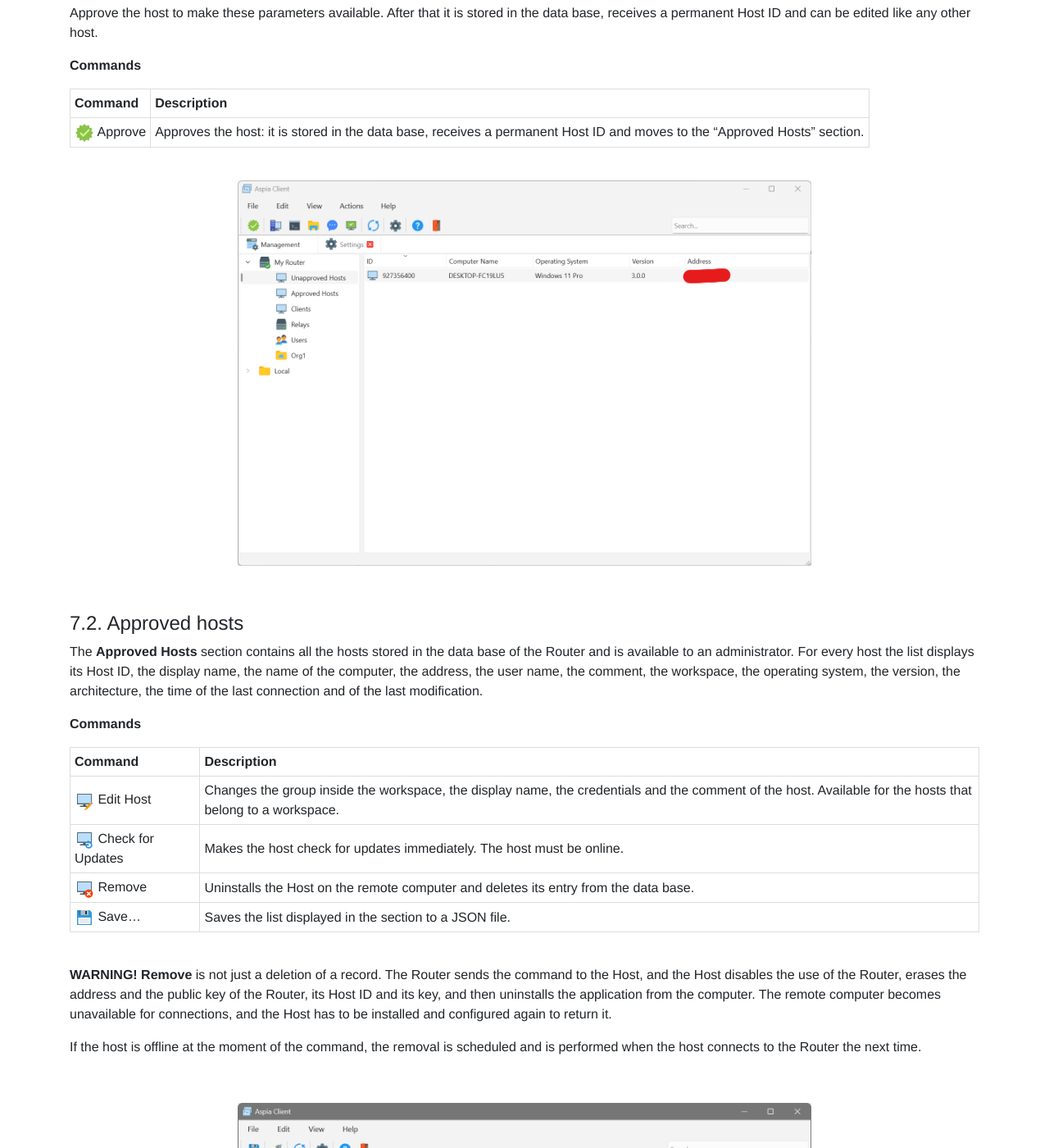
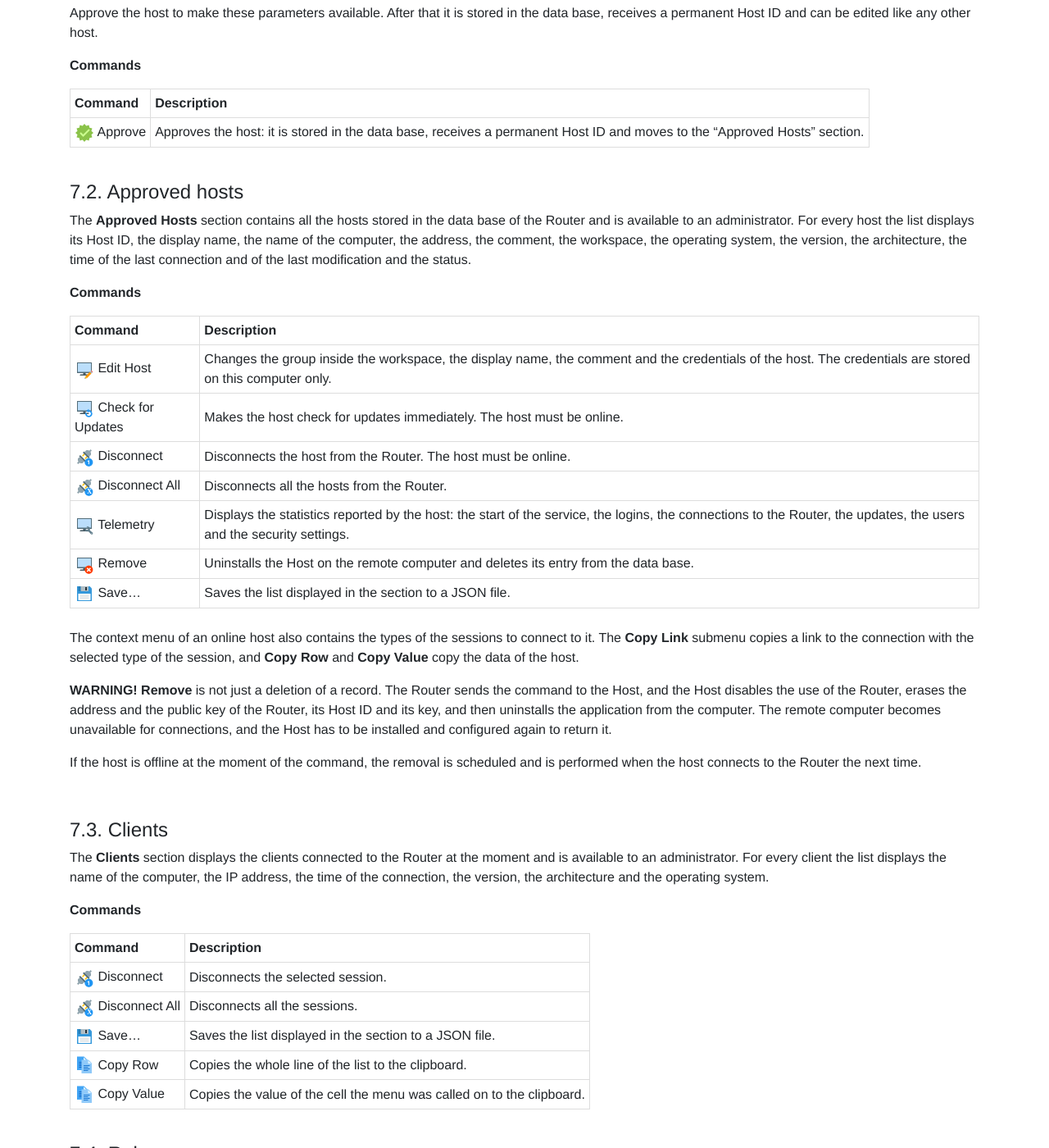
Before and after one commit to dchapyshev/dchapyshev.github.io, a Jekyll site: the page built from docs/client.md, in a window 1280 px wide and 1400 px high, scrolled down 10718 px. Shown: the whole window at 82% size. Built offline with Jekyll 4.4.1, drawn with Linux system fonts in a browser that asks for light colours.

Commit message:
Update docs.

```diff
--- a/docs/client.md
+++ b/docs/client.md
@@ -403,26 +403,28 @@ receives a permanent Host ID and can be edited like any other host.
 
 <br/>
 
-<p align="center"><img src="/images/client-router-unapproved.png" width="700"/></p>
-
-<br/>
-
 ### 7.2. Approved hosts <a name="router-hosts"></a>
 The **Approved Hosts** section contains all the hosts stored in the data base of the Router and is
 available to an administrator. For every host the list displays its Host ID, the display name, the
-name of the computer, the address, the user name, the comment, the workspace, the operating system,
-the version, the architecture, the time of the last connection and of the last modification.
+name of the computer, the address, the comment, the workspace, the operating system, the version,
+the architecture, the time of the last connection and of the last modification and the status.
 
 **Commands**
 
-| Command                                                                                                       | Description                                                                                                                                                |
-|---------------------------------------------------------------------------------------------------------------|------------------------------------------------------------------------------------------------------------------------------------------------------------|
-| <img src="/images/icons/change-computer.svg" width="24" height="24" alt="change-computer"/> Edit Host         | Changes the group inside the workspace, the display name, the credentials and the comment of the host. Available for the hosts that belong to a workspace. |
-| <img src="/images/icons/computer-update.svg" width="24" height="24" alt="computer-update"/> Check for Updates | Makes the host check for updates immediately. The host must be online.                                                                                     |
-| <img src="/images/icons/remove-computer.svg" width="24" height="24" alt="remove-computer"/> Remove            | Uninstalls the Host on the remote computer and deletes its entry from the data base.                                                                       |
-| <img src="/images/icons/save.svg" width="24" height="24" alt="save"/> Save...                                 | Saves the list displayed in the section to a JSON file.                                                                                                    |
+| Command                                                                                                       | Description                                                                                                                                                          |
+|---------------------------------------------------------------------------------------------------------------|----------------------------------------------------------------------------------------------------------------------------------------------------------------------|
+| <img src="/images/icons/change-computer.svg" width="24" height="24" alt="change-computer"/> Edit Host         | Changes the group inside the workspace, the display name, the comment and the credentials of the host. The credentials are stored on this computer only.             |
+| <img src="/images/icons/computer-update.svg" width="24" height="24" alt="computer-update"/> Check for Updates | Makes the host check for updates immediately. The host must be online.                                                                                               |
+| <img src="/images/icons/disconnect-one.svg" width="24" height="24" alt="disconnect-one"/> Disconnect          | Disconnects the host from the Router. The host must be online.                                                                                                       |
+| <img src="/images/icons/disconnect-all.svg" width="24" height="24" alt="disconnect-all"/> Disconnect All      | Disconnects all the hosts from the Router.                                                                                                                           |
+| <img src="/images/icons/computer-telemetry.svg" width="24" height="24" alt="computer-telemetry"/> Telemetry   | Displays the statistics reported by the host: the start of the service, the logins, the connections to the Router, the updates, the users and the security settings. |
+| <img src="/images/icons/remove-computer.svg" width="24" height="24" alt="remove-computer"/> Remove            | Uninstalls the Host on the remote computer and deletes its entry from the data base.                                                                                 |
+| <img src="/images/icons/save.svg" width="24" height="24" alt="save"/> Save...                                 | Saves the list displayed in the section to a JSON file.                                                                                                              |
 
 <br/>
+The context menu of an online host also contains the types of the sessions to connect to it. The
+**Copy Link** submenu copies a link to the connection with the selected type of the session, and
+**Copy Row** and **Copy Value** copy the data of the host.
 
 **WARNING!** **Remove** is not just a deletion of a record. The Router sends the command to the Host,
 and the Host disables the use of the Router, erases the address and the public key of the Router, its
@@ -432,10 +434,6 @@ it.
 
 If the host is offline at the moment of the command, the removal is scheduled and is performed when
 the host connects to the Router the next time.
-
-<br/>
-
-<p align="center"><img src="/images/client-router-hosts.png" width="700"/></p>
 
 <br/>
 
```
Also changed, not shown: images/client-router-hosts.png (deleted), images/client-router-unapproved.png (deleted), images/icons/computer-telemetry.svg (added).
